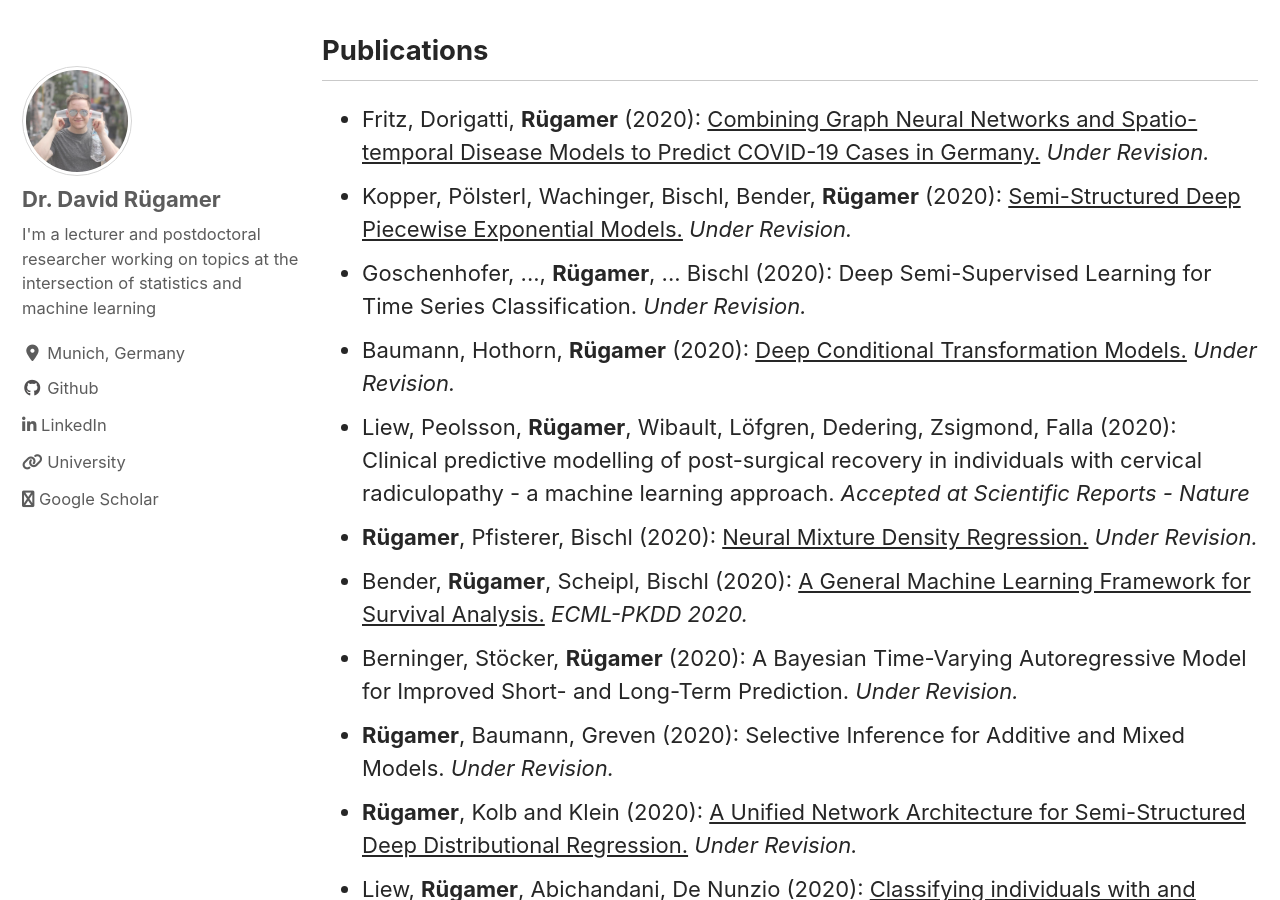
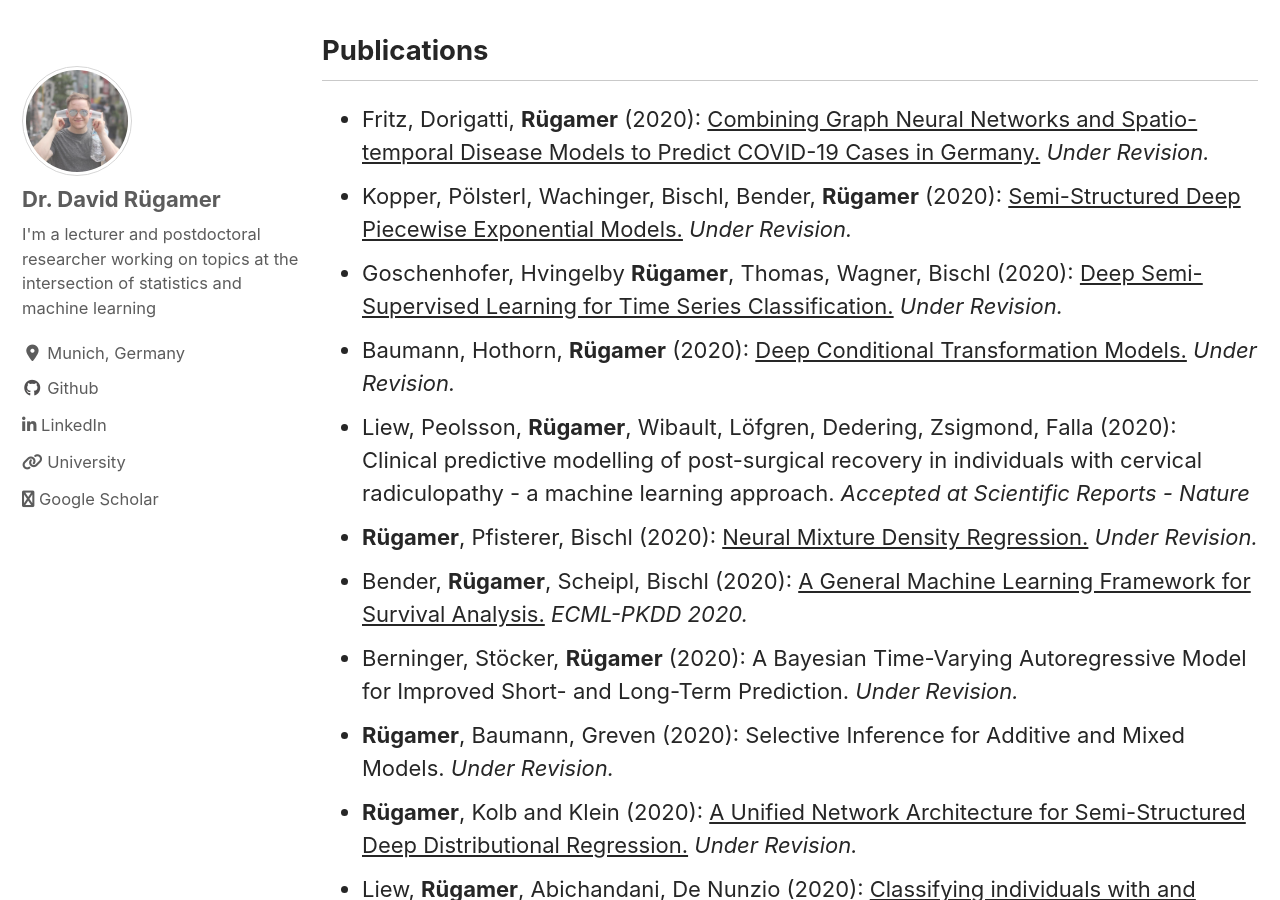
Before and after one commit to davidruegamer/davidruegamer.github.io, a Jekyll site: the page built from _pages/publications.md, in a window 1280 px wide and 900 px high, scrolled down 416 px. Built offline with Jekyll 4.4.1, drawn with Linux system fonts in a browser that asks for light colours; cached includes are drawn as plain includes; nearby versions of some CDN libraries; comment, search, counter and statistics services are not loaded; a style sheet for code colours, icons or effects is not loaded.

Commit message:
add janns paper

```diff
--- a/_pages/publications.md
+++ b/_pages/publications.md
@@ -17,7 +17,7 @@
 <ul>
 <li> Fritz, Dorigatti, <b>R&uuml;gamer</b> (2020): <a href="https://arxiv.org/abs/2101.00661">Combining Graph Neural Networks and Spatio-temporal Disease Models to Predict COVID-19 Cases in Germany.</a> <i>Under Revision.</i></li>
 <li> Kopper, P&ouml;lsterl, Wachinger, Bischl, Bender, <b>R&uuml;gamer</b> (2020): <a href="https://arxiv.org/abs/2011.05824">Semi-Structured Deep Piecewise Exponential Models.</a> <i>Under Revision.</i></li>
-<li> Goschenhofer, ..., <b>R&uuml;gamer</b>, ... Bischl (2020): Deep Semi-Supervised Learning for Time Series Classification. <i>Under Revision.</i></li>
+<li> Goschenhofer, Hvingelby <b>R&uuml;gamer</b>, Thomas, Wagner, Bischl (2020): <a href="https://arxiv.org/abs/2102.03622">Deep Semi-Supervised Learning for Time Series Classification.</a> <i>Under Revision.</i></li>
 <li> Baumann, Hothorn, <b>R&uuml;gamer</b> (2020): <a href="https://arxiv.org/abs/2010.07860">Deep Conditional Transformation Models.</a> <i>Under Revision.</i></li>
 <li> Liew, Peolsson, <b>R&uuml;gamer</b>, Wibault, L&ouml;fgren, Dedering, Zsigmond, Falla (2020): Clinical predictive modelling of post-surgical recovery in individuals with cervical radiculopathy - a machine learning approach. <i>Accepted at Scientific Reports - Nature</i></li>
 <li> <b>R&uuml;gamer</b>, Pfisterer, Bischl (2020): <a href="https://arxiv.org/abs/2010.06889">Neural Mixture Density Regression.</a> <i>Under Revision.</i></li>
```
